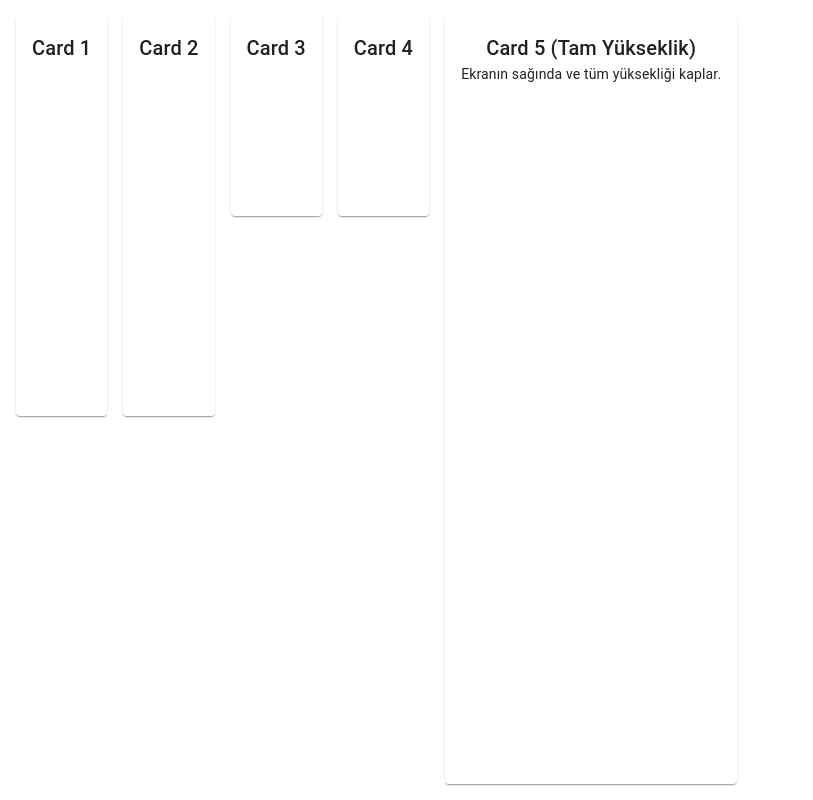
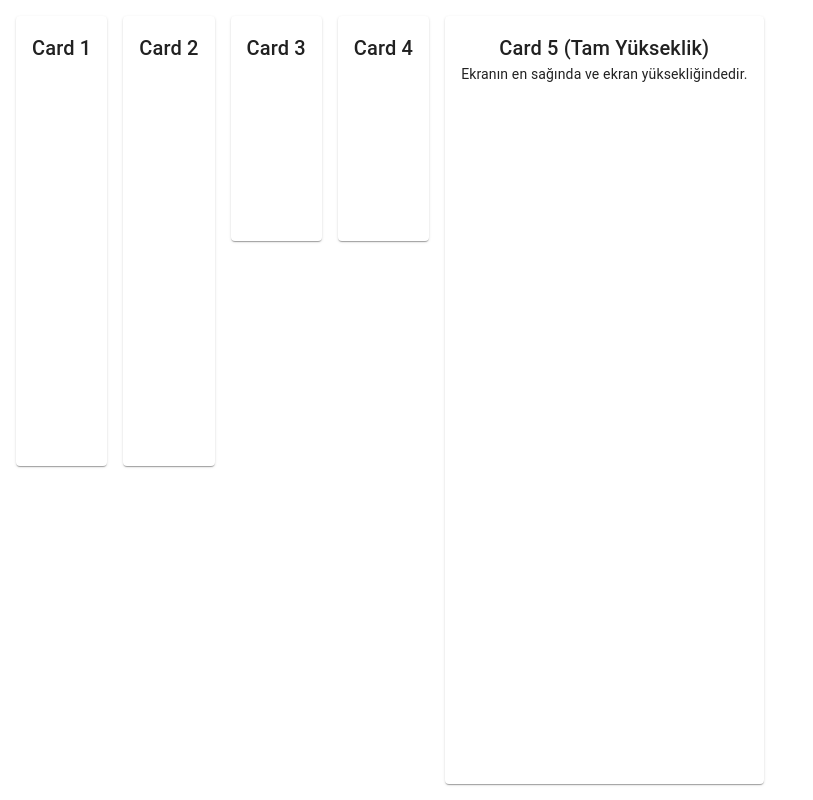
Before and after one commit to gorkemcdrc07/odaktedarikanaliz, a React (Create React App) app: page / in a window 1280 px wide. Shown: the whole page, without its empty margins (0-813 px from the left). Built offline with nearby package versions, Linux system fonts and the light colour scheme.

Commit message:
Grid yapısı düzenlendi: Card5 en sağa, boyutlar hizalandı

```diff
--- a/src/App.js
+++ b/src/App.js
@@ -12,12 +12,12 @@ function App() {
     return (
         <Box sx={{ p: 2 }}>
             <Grid container spacing={2}>
-                {/* Sol taraf: 3 sütun */}
+                {/* Sol taraf: 75% genişlik (9/12) */}
                 <Grid item xs={12} md={9}>
                     <Grid container spacing={2}>
                         {/* Card 1 */}
                         <Grid item xs={12} md={4}>
-                            <Card sx={{ height: 400 }}>
+                            <Card sx={{ height: 450 }}>
                                 <CardContent>
                                     <Typography variant="h6" align="center">
                                         Card 1
@@ -28,7 +28,7 @@ function App() {
 
                         {/* Card 2 */}
                         <Grid item xs={12} md={4}>
-                            <Card sx={{ height: 400 }}>
+                            <Card sx={{ height: 450 }}>
                                 <CardContent>
                                     <Typography variant="h6" align="center">
                                         Card 2
@@ -37,9 +37,9 @@ function App() {
                             </Card>
                         </Grid>
 
-                        {/* Card 3 + Card 4 (alt alta ama toplamda 400px) */}
+                        {/* Card 3 & 4 altlı üstlü */}
                         <Grid item xs={12} md={4}>
-                            <Grid container direction="column" spacing={2} sx={{ height: 400 }}>
+                            <Grid container direction="column" spacing={2} sx={{ height: 450 }}>
                                 <Grid item sx={{ height: "50%" }}>
                                     <Card sx={{ height: "100%" }}>
                                         <CardContent>
@@ -63,18 +63,20 @@ function App() {
                     </Grid>
                 </Grid>
 
-                {/* Sağ taraf: Card 5 (tam ekran yüksekliği) */}
+                {/* Sağ taraf: Card 5 - En sağda ve tam yükseklik */}
                 <Grid item xs={12} md={3}>
-                    <Card sx={{ height: 'calc(100vh - 32px)' }}>
+                    <Box sx={{ height: 'calc(100vh - 32px)', display: 'flex', justifyContent: 'flex-end' }}>
+                        <Card sx={{ width: '100%', height: '100%' }}>
                             <CardContent>
                                 <Typography variant="h6" align="center">
                                     Card 5 (Tam Yükseklik)
                                 </Typography>
                                 <Typography variant="body2" align="center">
-                                Ekranın sağında ve tüm yüksekliği kaplar.
+                                    Ekranın en sağında ve ekran yüksekliğindedir.
                                 </Typography>
                             </CardContent>
                         </Card>
+                    </Box>
                 </Grid>
             </Grid>
         </Box>
```
Lines whose indentation alone changed are shown as unchanged.
